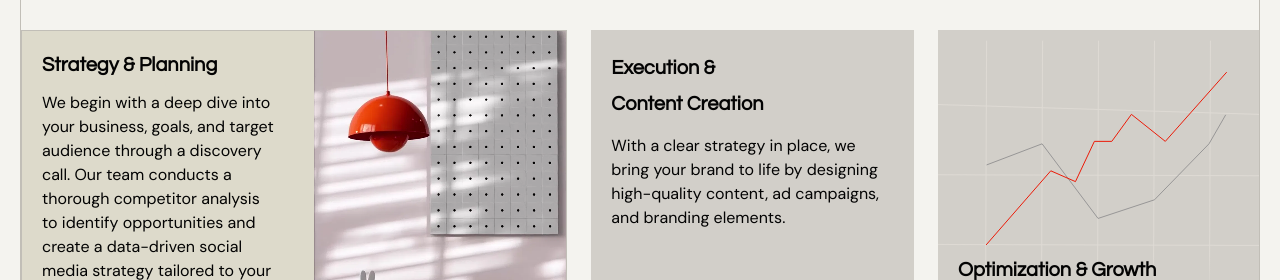
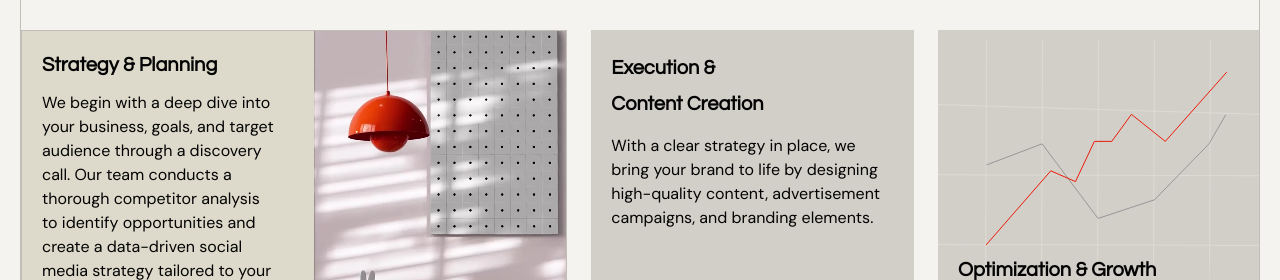
Before and after one commit to jasimmohammedme/reddotconsultancy, a Next.js app: page / in a window 1280 px wide. Shown: the part 1420-1700 px from the top of the page. Built offline with nearby package versions, Linux system fonts and the light colour scheme.

Commit message:
spelling misstake

```diff
--- a/components/LearnTheProcess.tsx
+++ b/components/LearnTheProcess.tsx
@@ -21,7 +21,7 @@ const LearnTheProcess: React.FC = () => {
                <div className="flex flex-col w-1/2 h-full bg-[#D2CFC9] p-4 lg:p-5 gap-3 ">
                   <p className='text-lg md:text-xl font-semibold font-questrial lg:leading-9'>Execution & <br /> Content Creation</p>
                      <p className='text-xs md:text-sm lg:text-base'>
-                     With a clear strategy in place, we bring your brand to life by designing high-quality content, ad campaigns, and branding elements.
+                     With a clear strategy in place, we bring your brand to life by designing high-quality content, advertisement campaigns, and branding elements.
                   </p>
                </div>
                <div className="relative w-1/2 h-[300px] md:h-full bg-[#D2CFC9] overflow-hidden"><SvgGraph />
--- a/data/testimonialData.tsx
+++ b/data/testimonialData.tsx
@@ -17,7 +17,7 @@ const testimonialData: TestimonialType[] = [
    {
       date: "December 22 - 2022",
       title: "Advea Digital",
-      description: "The branding and logo perfectly captured our vision for the digital marketing agency.Thanks to Jasim and the Red Dot team for the top-notch business consulting, graphic design, and visual identity.",
+      description: "The branding and logo perfectly captured our vision for the digital marketing agency. Thanks to Jasim and the Red Dot team for the top-notch business consulting, graphic design, and visual identity.",
       author: "Tsimin Manoj",
       image: "AdveaDigital.png",
    },
@@ -72,7 +72,7 @@ const testimonialData: TestimonialType[] = [
    },
    {
       date: "December 22 - 2022",
-      title: "The Deming's House",
+      title: "The Deming's House",
       description: "I am incredibly pleased with the marketing team work they’ve shown remarkable professionalism, expertise, and dedication to delivering high-quality service. They have a deep understanding of the social media market, which has been invaluable in helping us grow our presence online. Jasim, in particular, goes above and beyond to ensure every detail is covered. Keep up the work red dot team.",
       author: "Nusrat",
       image: "Deming's.png",
```
